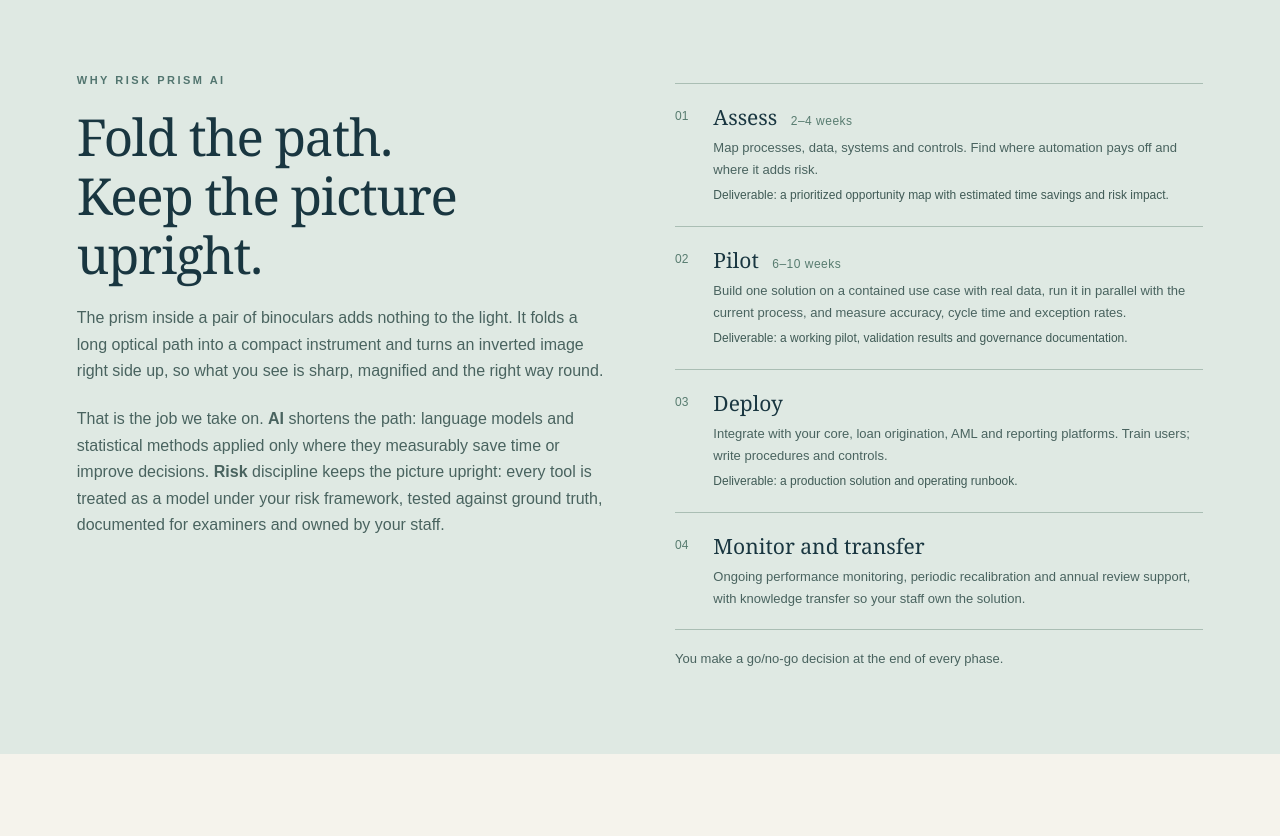
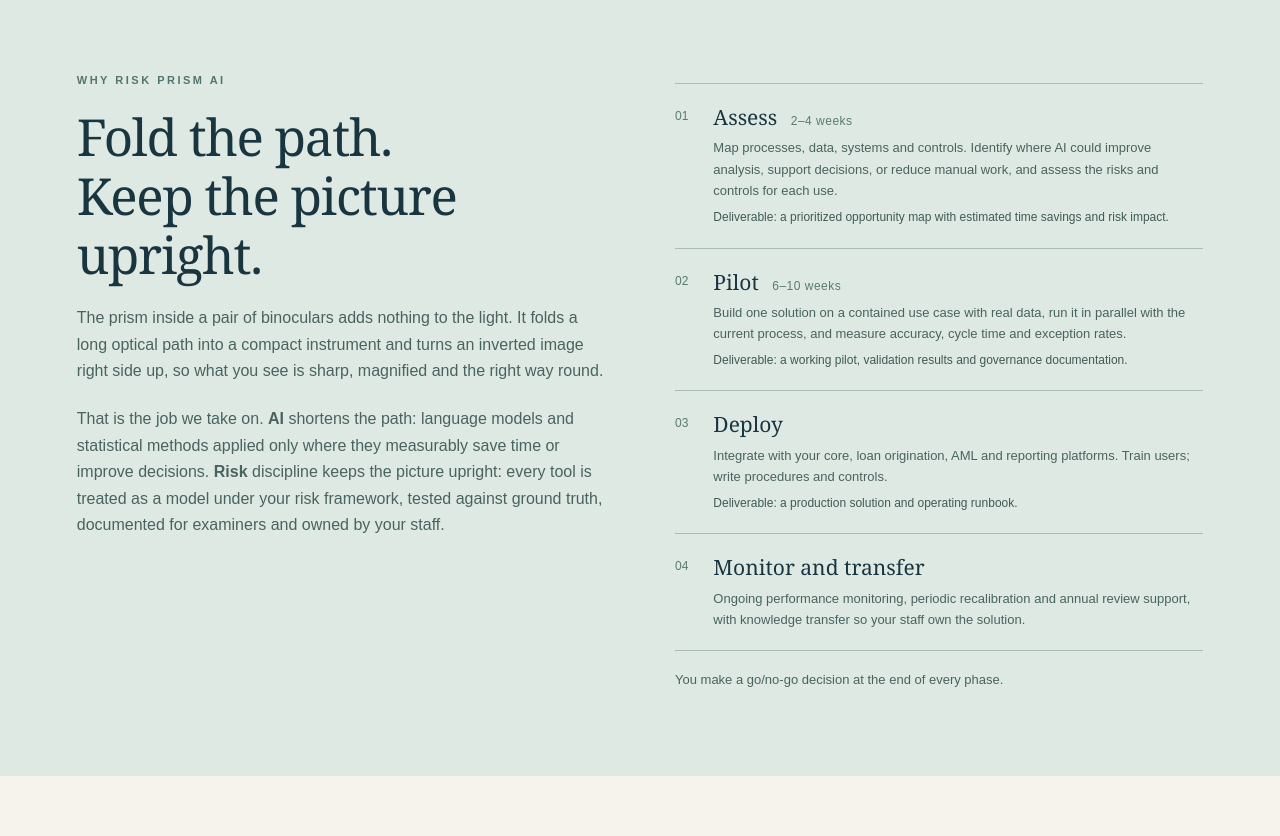
Before and after one commit to raji-ramachandran-tampa/riskprismai.com, a plain HTML site: page index.html in a window 1280 px wide. Shown: the part 2160-2996 px from the top of the page. Drawn offline with Linux system fonts and the light colour scheme.

Commit message:
Broaden the Assess step to cover AI use cases

```diff
--- a/index.html
+++ b/index.html
@@ -31,7 +31,7 @@
 </div><div class="audience"><article><h3>For credit unions</h3><p>Line management, member-service volume, NCUA reporting and collections prioritization, with automation and governance sized to your team and your member mission.</p></article><article><h3>For community banks and other lenders</h3><p>Credit memos and spreading, consistent underwriting, CECL and stress testing, and third-party oversight for institutions, CDFIs and specialty lenders without a dedicated data science team.</p></article></div></section>
 
 <section class="section band" id="approach" aria-labelledby="approach-title"><div><div class="eyebrow">Why Risk Prism AI</div><h2 id="approach-title">Fold the path.<br>Keep the picture upright.</h2><p>The prism inside a pair of binoculars adds nothing to the light. It folds a long optical path into a compact instrument and turns an inverted image right side up, so what you see is sharp, magnified and the right way round.</p><p>That is the job we take on. <strong>AI</strong> shortens the path: language models and statistical methods applied only where they measurably save time or improve decisions. <strong>Risk</strong> discipline keeps the picture upright: every tool is treated as a model under your risk framework, tested against ground truth, documented for examiners and owned by your staff.</p></div><div><div class="steps">
-<article class="step"><span>01</span><div><h3>Assess <small>2–4 weeks</small></h3><p>Map processes, data, systems and controls. Find where automation pays off and where it adds risk.</p><p class="deliverable">Deliverable: a prioritized opportunity map with estimated time savings and risk impact.</p></div></article>
+<article class="step"><span>01</span><div><h3>Assess <small>2–4 weeks</small></h3><p>Map processes, data, systems and controls. Identify where AI could improve analysis, support decisions, or reduce manual work, and assess the risks and controls for each use.</p><p class="deliverable">Deliverable: a prioritized opportunity map with estimated time savings and risk impact.</p></div></article>
 <article class="step"><span>02</span><div><h3>Pilot <small>6–10 weeks</small></h3><p>Build one solution on a contained use case with real data, run it in parallel with the current process, and measure accuracy, cycle time and exception rates.</p><p class="deliverable">Deliverable: a working pilot, validation results and governance documentation.</p></div></article>
 <article class="step"><span>03</span><div><h3>Deploy</h3><p>Integrate with your core, loan origination, AML and reporting platforms. Train users; write procedures and controls.</p><p class="deliverable">Deliverable: a production solution and operating runbook.</p></div></article>
 <article class="step"><span>04</span><div><h3>Monitor and transfer</h3><p>Ongoing performance monitoring, periodic recalibration and annual review support, with knowledge transfer so your staff own the solution.</p></div></article>
```
